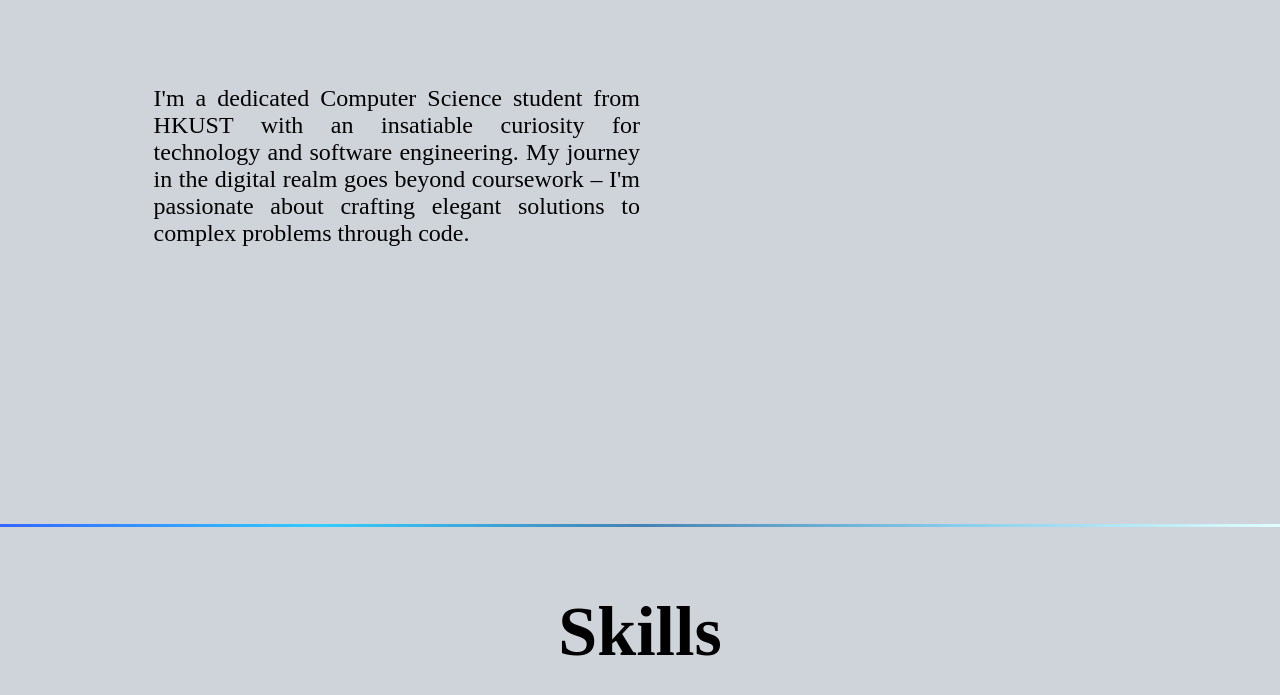
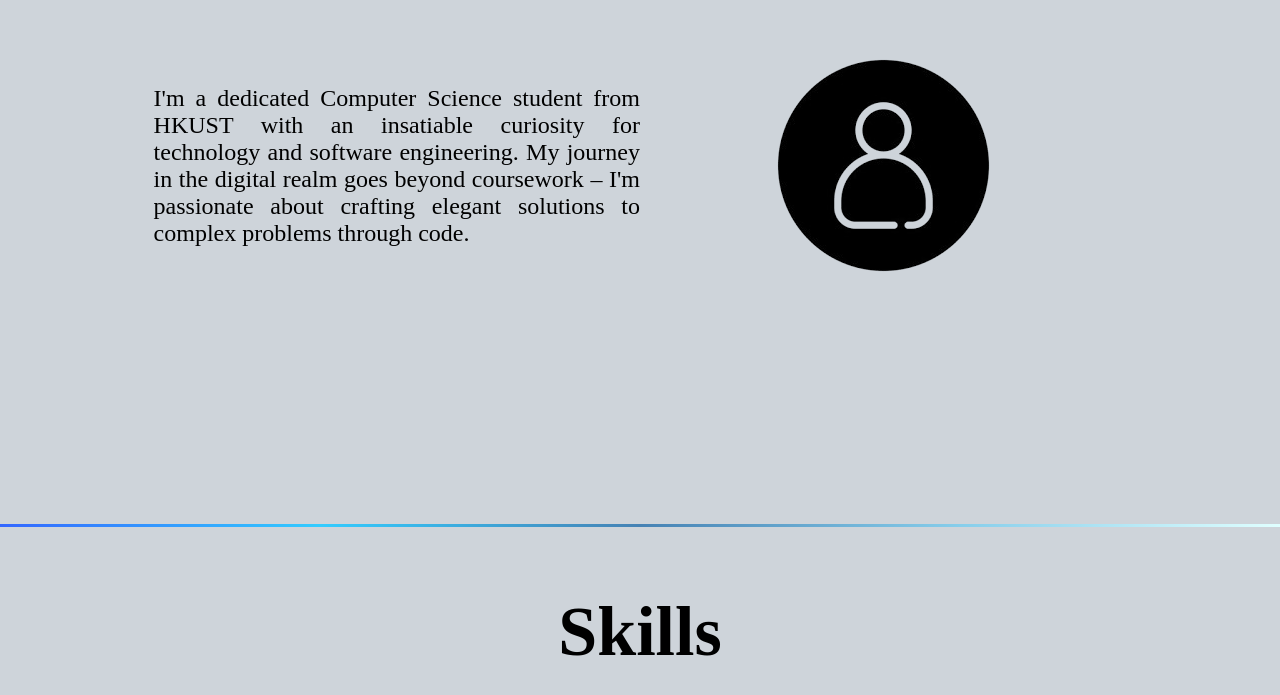
Before and after one commit to suenkithui/personal-web, a plain HTML site: page index.html in a window 1280 px wide. Shown: the part 1073-1768 px from the top of the page. Drawn offline with Linux system fonts and the light colour scheme; the site is published under a folder, as on GitHub Pages, so addresses that start at the root find nothing.

Commit message:
change file architecture

```diff
--- a/src/index.html
+++ b/index.html
@@ -38,7 +38,7 @@
             <p>I'm a dedicated Computer Science student from HKUST with an insatiable curiosity for technology and software engineering. My journey in the digital realm goes beyond coursework – I'm passionate about crafting elegant solutions to complex problems through code.</p>
         </div>
         <div class="img-col">
-            <img src="/image/about.png" alt=""/>
+            <img src="image/about.png" alt=""/>
         </div>
     </div>
 </div>
```
Also changed, not shown: style.css (renamed from src/style.css).
